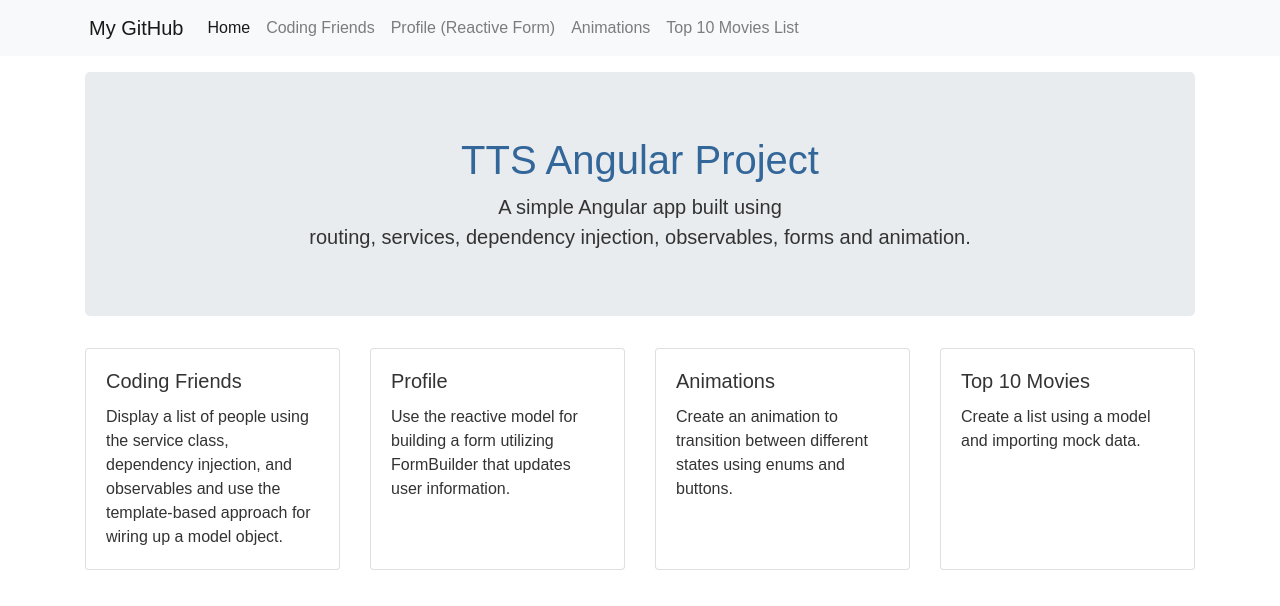
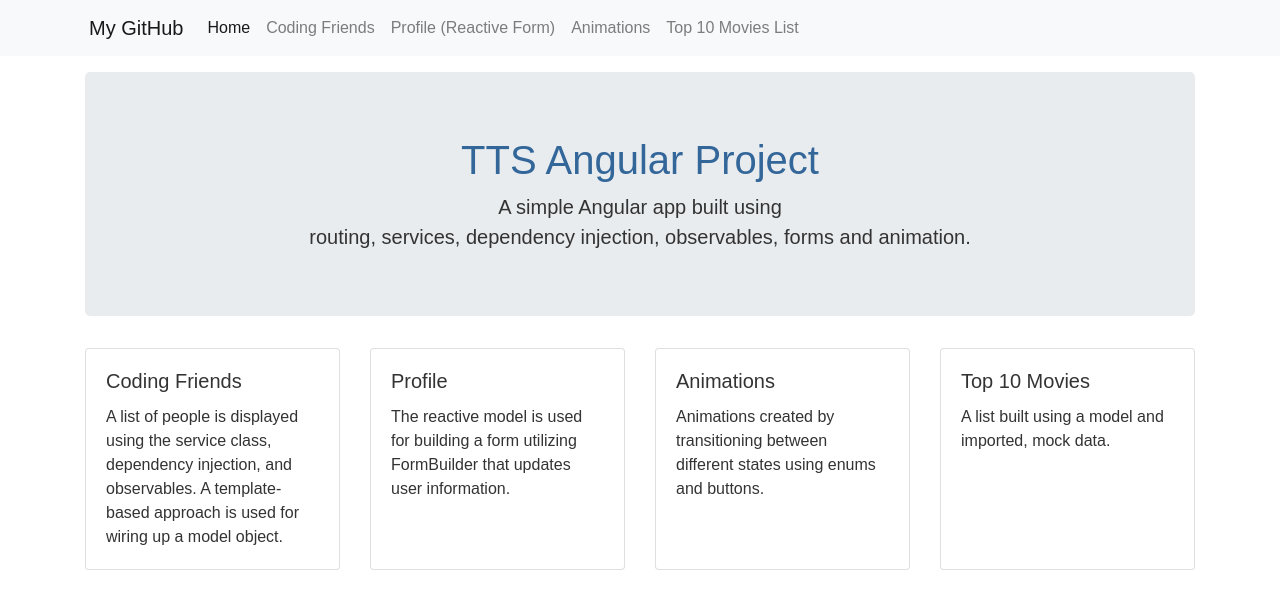
Before and after one commit to jordanmor/angular-lab-demo, an Angular app: page / in a window 1280 px wide. Shown: the top 606 px of the page. Built offline with nearby package versions, Linux system fonts and the light colour scheme.

Commit message:
Update profile page to display updated mock JSON data

```diff
--- a/src/app/data/projects.ts
+++ b/src/app/data/projects.ts
@@ -1,8 +1,8 @@
 import { Project } from '../models/Project';
 
 export const PROJECTS: Project[] = [
-  {id: 1, title: 'Coding Friends', link: 'friends', description: 'Display a list of people using the service class, dependency injection, and observables and use the template-based approach for wiring up a model object.'},
-  {id: 2, title: 'Profile', link: 'profile', description: 'Use the reactive model for building a form utilizing FormBuilder that updates user information.'},
-  {id: 3, title: 'Animations', link: 'animations', description: 'Create an animation to transition between different states using enums and buttons.'},
-  {id: 4, title: 'Top 10 Movies', link: 'movies', description: 'Create a list using a model and importing mock data.'},
+  {id: 1, title: 'Coding Friends', link: 'friends', description: 'A list of people is displayed using the service class, dependency injection, and observables. A template-based approach is used for wiring up a model object.'},
+  {id: 2, title: 'Profile', link: 'profile', description: 'The reactive model is used for building a form utilizing FormBuilder that updates user information.'},
+  {id: 3, title: 'Animations', link: 'animations', description: 'Animations created by transitioning between different states using enums and buttons.'},
+  {id: 4, title: 'Top 10 Movies', link: 'movies', description: 'A list built using a model and imported, mock data.'},
 ];
--- a/src/app/profile-editor-reactive/profile-editor-reactive.component.css
+++ b/src/app/profile-editor-reactive/profile-editor-reactive.component.css
@@ -20,3 +20,11 @@ form {
   border: 1px solid rgba(50,50,50,0.2);
   border-radius: 4px;
 }
+
+.data-container p {
+  margin-bottom: .15rem;
+}
+
+.data-container .indented {
+  margin-left: 1rem;
+}
--- a/src/app/profile-editor-reactive/profile-editor-reactive.component.html
+++ b/src/app/profile-editor-reactive/profile-editor-reactive.component.html
@@ -41,8 +41,17 @@
         </div>
 
         <div class="data col-6">
-          <h3 class="text-center">-- JSON Data --</h3>
-          <div class="data-container">{{ jsonData }}</div>
+          <h3 class="text-center mb-4">---- JSON Data ----</h3>
+          <div *ngIf="mockJsonData" class="data-container">
+            <p>{{ '{' }}</p>
+            <p><span class="indented">"firstName": </span><span>"{{ mockJsonData.firstName }}",</span></p>
+            <p><span class="indented">"lastName": </span><span>"{{ mockJsonData.lastName }}",</span></p>
+            <p><span class="indented">"username": </span><span>"{{ mockJsonData.username }}",</span></p>
+            <p><span class="indented">"password": </span><span>"{{ mockJsonData.password }}",</span></p>
+            <p><span class="indented">"email": </span><span>"{{ mockJsonData.email }}",</span></p>
+            <p><span class="indented">"zip": </span><span>"{{ mockJsonData.zip }}"</span></p>
+            <p>{{ '}' }}</p>
+          </div>
         </div>
 
     </div>
--- a/src/app/profile-editor-reactive/profile-editor-reactive.component.ts
+++ b/src/app/profile-editor-reactive/profile-editor-reactive.component.ts
@@ -9,7 +9,7 @@ import { Profile } from '../models/Profile';
 })
 export class ProfileEditorReactiveComponent {
 
-  jsonData: String;
+  mockJsonData: Profile;
 
   profileForm: FormGroup = this.builder.group({
     firstName: ['Gerard'],
@@ -23,7 +23,7 @@ export class ProfileEditorReactiveComponent {
   constructor(private builder: FormBuilder) {}
 
   updateProfile() {
-    const updateProfile: Profile = new Profile(
+    const updatedProfile: Profile = new Profile(
       this.profileForm.controls["firstName"].value,
       this.profileForm.controls["lastName"].value,
       this.profileForm.controls["username"].value,
@@ -32,10 +32,12 @@ export class ProfileEditorReactiveComponent {
       this.profileForm.controls["zip"].value,
     );
 
-    this.profileForm.patchValue(updateProfile);
+    this.profileForm.patchValue(updatedProfile);
 
     // Send updated profile model data in JSON format to mock server to update db
-    this.jsonData = JSON.stringify(this.profileForm.value, null, 2);
+    console.log(JSON.stringify(this.profileForm.value))
+    // Populate page with beautified, updated mock JSON data
+    this.mockJsonData = updatedProfile;
     alert("Your profile information has been successfully updated.")
   }
 
```
